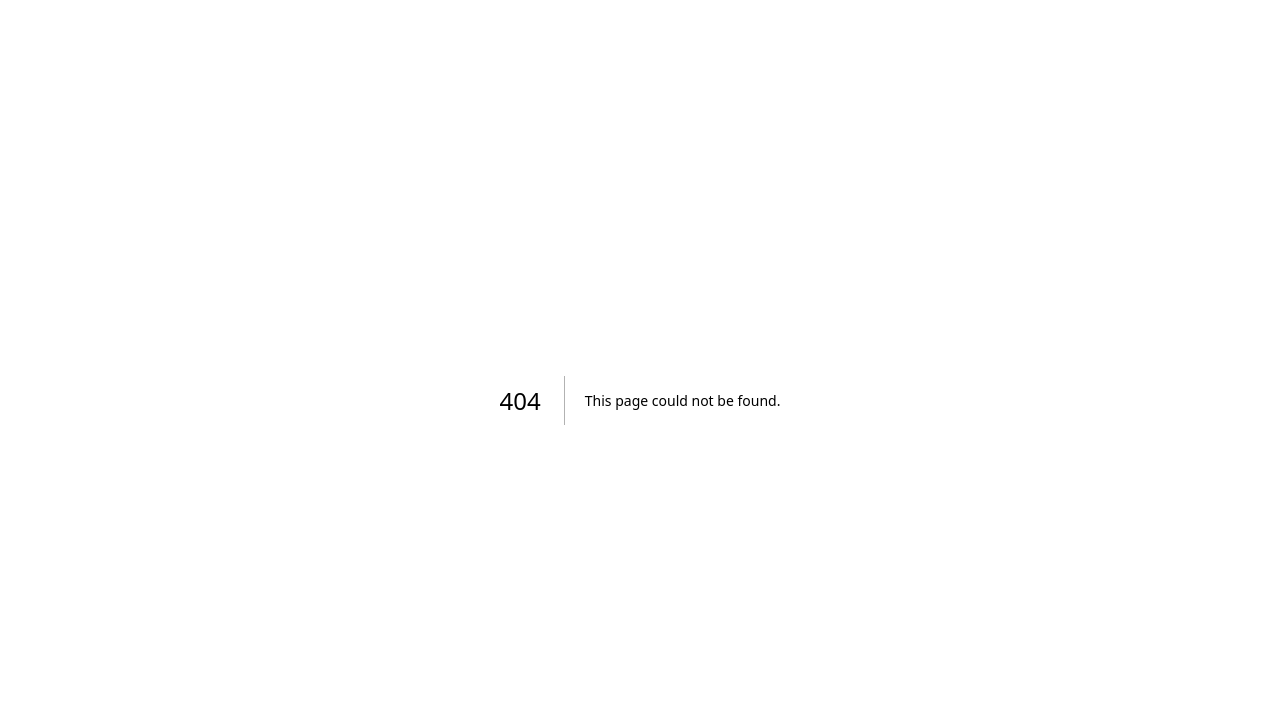
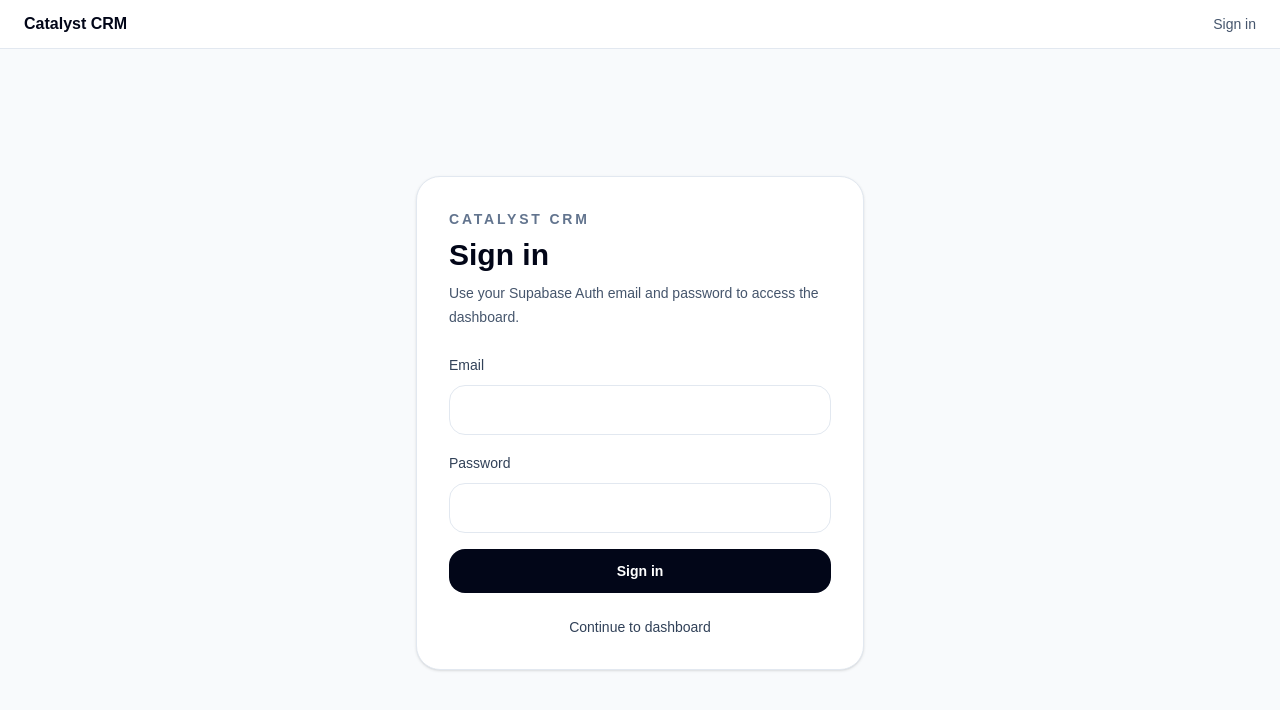
Before and after one commit to codemanE123/Catalyst-crm, a Next.js app: page /login in a window 1280 px wide. Before the commit this address had no page. Shown: the top 710 px of the page. Built offline with nearby package versions, Linux system fonts and the light colour scheme; no server answers.

Commit message:
feat: complete security phase 1 task 2

```diff
--- /dev/null
+++ b/app/auth/callback/route.ts
@@ -0,0 +1,29 @@
+import { getServerSupabaseClient } from "@/lib/supabaseServer";
+import { NextResponse } from "next/server";
+
+export async function GET(request: Request) {
+  const { searchParams, origin } = new URL(request.url);
+  const code = searchParams.get("code");
+  const nextParam = searchParams.get("next") ?? "/";
+  const next = nextParam.startsWith("/") ? nextParam : "/";
+
+  if (!code) {
+    return NextResponse.redirect(`${origin}/login?error=missing_code`);
+  }
+
+  const supabase = await getServerSupabaseClient();
+
+  if (!supabase) {
+    return NextResponse.redirect(`${origin}/login?error=supabase_not_configured`);
+  }
+
+  const { error } = await supabase.auth.exchangeCodeForSession(code);
+
+  if (error) {
+    return NextResponse.redirect(
+      `${origin}/login?error=${encodeURIComponent(error.message)}`
+    );
+  }
+
+  return NextResponse.redirect(`${origin}${next}`);
+}
--- a/app/layout.tsx
+++ b/app/layout.tsx
@@ -1,4 +1,6 @@
+import { requireUser } from "@/lib/supabaseServer";
 import type { Metadata } from "next";
+import Link from "next/link";
 import "./globals.css";
 
 export const metadata: Metadata = {
@@ -6,14 +8,40 @@
   description: "First-version school outreach dashboard"
 };
 
-export default function RootLayout({
+export default async function RootLayout({
   children
 }: Readonly<{
   children: React.ReactNode;
 }>) {
+  const user = await requireUser();
+
   return (
     <html lang="en">
-      <body>{children}</body>
+      <body>
+        <header className="border-b border-slate-200 bg-white px-6 py-3">
+          <div className="mx-auto flex max-w-7xl items-center justify-between">
+            <Link className="font-semibold text-slate-950" href="/">
+              Catalyst CRM
+            </Link>
+            {user ? (
+              <Link
+                className="text-sm text-slate-600 hover:text-slate-950"
+                href="/logout"
+              >
+                Sign out
+              </Link>
+            ) : (
+              <Link
+                className="text-sm text-slate-600 hover:text-slate-950"
+                href="/login"
+              >
+                Sign in
+              </Link>
+            )}
+          </div>
+        </header>
+        {children}
+      </body>
     </html>
   );
 }
--- /dev/null
+++ b/app/login/page.tsx
@@ -0,0 +1,111 @@
+import { getServerSupabaseClient } from "@/lib/supabaseServer";
+import Link from "next/link";
+import { redirect } from "next/navigation";
+
+async function signIn(formData: FormData) {
+  "use server";
+
+  const email = String(formData.get("email") ?? "").trim();
+  const password = String(formData.get("password") ?? "");
+
+  const supabase = await getServerSupabaseClient();
+
+  if (!supabase) {
+    redirect("/login?error=supabase_not_configured");
+  }
+
+  const { error } = await supabase.auth.signInWithPassword({
+    email,
+    password
+  });
+
+  if (error) {
+    redirect(`/login?error=${encodeURIComponent(error.message)}`);
+  }
+
+  redirect("/");
+}
+
+export default async function LoginPage({
+  searchParams
+}: {
+  searchParams: Promise<{ error?: string }>;
+}) {
+  const { error } = await searchParams;
+  const supabaseConfigured = Boolean(
+    process.env.NEXT_PUBLIC_SUPABASE_URL &&
+      process.env.NEXT_PUBLIC_SUPABASE_ANON_KEY
+  );
+
+  const errorMessage =
+    error === "supabase_not_configured"
+      ? "Supabase is not configured. Set NEXT_PUBLIC_SUPABASE_URL and NEXT_PUBLIC_SUPABASE_ANON_KEY."
+      : error
+        ? decodeURIComponent(error)
+        : null;
+
+  return (
+    <main className="flex min-h-[calc(100vh-3.25rem)] items-center justify-center bg-slate-50 px-6 py-12">
+      <div className="w-full max-w-md rounded-3xl border border-slate-200 bg-white p-8 shadow-sm">
+        <p className="text-sm font-semibold uppercase tracking-[0.2em] text-slate-500">
+          Catalyst CRM
+        </p>
+        <h1 className="mt-2 text-3xl font-semibold text-slate-950">Sign in</h1>
+        <p className="mt-2 text-sm leading-6 text-slate-600">
+          Use your Supabase Auth email and password to access the dashboard.
+        </p>
+
+        {!supabaseConfigured ? (
+          <p className="mt-6 rounded-2xl bg-amber-50 px-4 py-3 text-sm text-amber-900">
+            Supabase environment variables are not set. Configure them before
+            signing in.
+          </p>
+        ) : null}
+
+        {errorMessage ? (
+          <p className="mt-6 rounded-2xl bg-red-50 px-4 py-3 text-sm text-red-800">
+            {errorMessage}
+          </p>
+        ) : null}
+
+        <form action={signIn} className="mt-6 space-y-4">
+          <label className="block">
+            <span className="text-sm font-medium text-slate-700">Email</span>
+            <input
+              className="mt-2 w-full rounded-2xl border border-slate-200 px-4 py-3 text-slate-950 outline-none ring-slate-300 focus:ring-2"
+              name="email"
+              type="email"
+              autoComplete="email"
+              required
+              disabled={!supabaseConfigured}
+            />
+          </label>
+          <label className="block">
+            <span className="text-sm font-medium text-slate-700">Password</span>
+            <input
+              className="mt-2 w-full rounded-2xl border border-slate-200 px-4 py-3 text-slate-950 outline-none ring-slate-300 focus:ring-2"
+              name="password"
+              type="password"
+              autoComplete="current-password"
+              required
+              disabled={!supabaseConfigured}
+            />
+          </label>
+          <button
+            className="w-full rounded-2xl bg-slate-950 px-4 py-3 text-sm font-semibold text-white transition hover:bg-slate-800 disabled:cursor-not-allowed disabled:bg-slate-400"
+            type="submit"
+            disabled={!supabaseConfigured}
+          >
+            Sign in
+          </button>
+        </form>
+
+        <p className="mt-6 text-center text-sm text-slate-500">
+          <Link className="font-medium text-slate-700 hover:text-slate-950" href="/">
+            Continue to dashboard
+          </Link>
+        </p>
+      </div>
+    </main>
+  );
+}
--- /dev/null
+++ b/app/logout/route.ts
@@ -0,0 +1,12 @@
+import { getServerSupabaseClient } from "@/lib/supabaseServer";
+import { NextResponse } from "next/server";
+
+export async function GET(request: Request) {
+  const supabase = await getServerSupabaseClient();
+
+  if (supabase) {
+    await supabase.auth.signOut();
+  }
+
+  return NextResponse.redirect(new URL("/login", request.url));
+}
```
Also changed, not shown: 1 other file (tests, documents, lock files or other folders).
